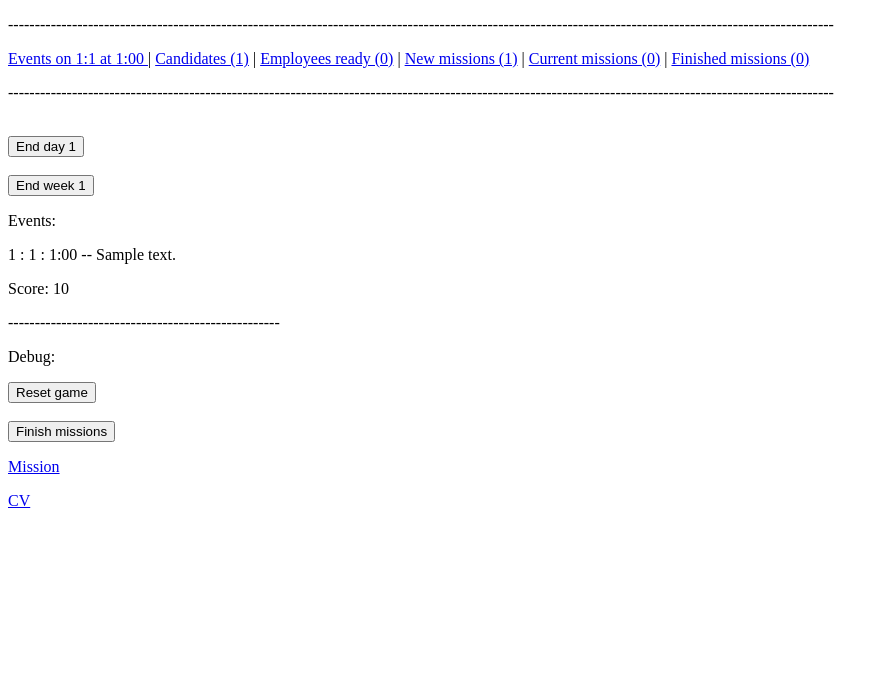
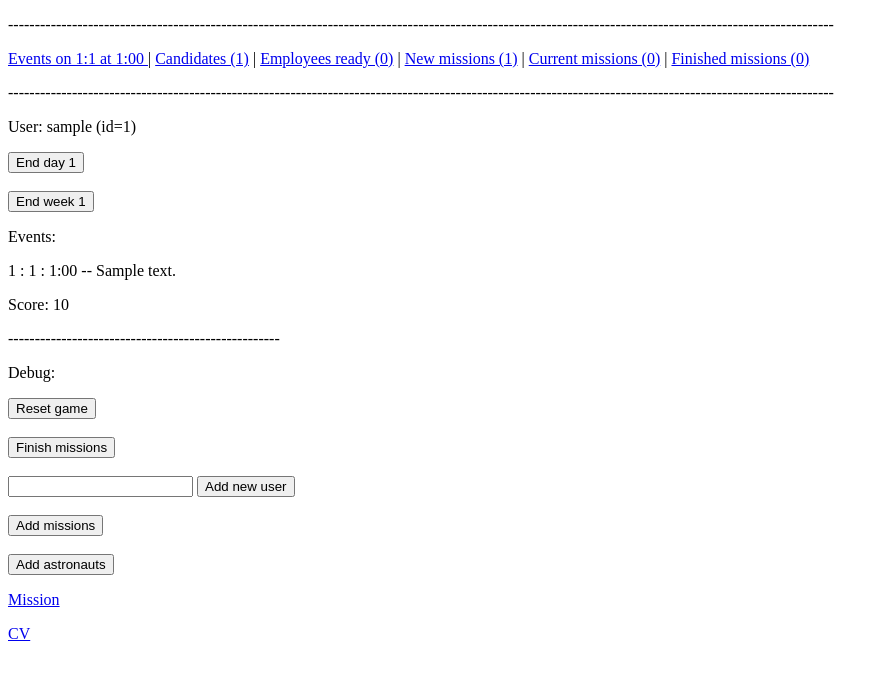
Before and after one commit to vitaly-chibrikov/etca_moonhr_django, a Django app: page / in a window 1280 px wide. Shown: the top 680 px of the page, without its empty margins (0-889 px from the left). Run offline with Django 4.2, Linux system fonts and the light colour scheme; tables that the repository leaves empty hold one stand-in row (values such as "Sample post").

Commit message:
New User and csrf_token

```diff
--- a/moonhr/templates/moonhr/home.html
+++ b/moonhr/templates/moonhr/home.html
@@ -8,19 +8,23 @@
 
 <body>
     {% include 'moonhr/main-menu.html' %}
-    <br />
+    <div>
+        <p>User: {{profile.current_user.user_name}} (id={{profile.current_user.pk}})</p>
+    </div>
     <div class="">
-        {% if profile.day < 5 %} <form action="/" method="get">
+        {% if profile.current_user.day < 5 %} <form action="/" method="post">
+            {% csrf_token %}
             <input type="hidden" name="end_day" value="1" />
-            <button type="submit">End day {{profile.day}}</button>
+            <button type="submit">End day {{profile.current_user.day}}</button>
             </form>
             {% endif %}
     </div>
     <br />
     <div>
-        <form action="/" method="get">
+        <form action="/" method="post">
+            {% csrf_token %}
             <input type="hidden" name="end_week" value="1" />
-            <button type="submit">End week {{profile.week}}</button>
+            <button type="submit">End week {{profile.current_user.week}}</button>
         </form>
     </div>
 
@@ -31,18 +35,38 @@
         {% endfor %}
     </div>
 
-    <p>Score: {{profile.score}}</p>
+    <p>Score: {{profile.current_user.score}}</p>
     <p>---------------------------------------------------</p>
     <p>Debug:</p>
     <div>
-        <form action="/" method="get">
+        <form action="/" method="post">
+            {% csrf_token %}
             <input type="hidden" name="reset_game" value="1" />
             <button type="submit">Reset game</button>
         </form>
         <br />
-        <form action="/" method="get">
+        <form action="/" method="post">
+            {% csrf_token %}
             <input type="hidden" name="finish_missions" value="1" />
             <button type="submit">Finish missions</button>
+        </form>
+        <br />
+        <form action="/" method="post">
+            {% csrf_token %}
+            <input name="new_user" value="" />
+            <button type="submit">Add new user</button>
+        </form>
+        <br />
+        <form action="/" method="post">
+            {% csrf_token %}
+            <input type="hidden" name="add_missions" value="1" />
+            <button type="submit">Add missions</button>
+        </form>
+        <br />
+        <form action="/" method="post">
+            {% csrf_token %}
+            <input type="hidden" name="add_astronauts" value="1" />
+            <button type="submit">Add astronauts</button>
         </form>
     </div>
     <div>
--- a/moonhr/templates/moonhr/main-menu.html
+++ b/moonhr/templates/moonhr/main-menu.html
@@ -1,6 +1,6 @@
 <div class="menu">
     <p>-----------------------------------------------------------------------------------------------------------------------------------------------------------</p>
-    <a href="/">Events on {{profile.week}}:{{profile.day}} at {{profile.time}}:00 </a> |
+    <a href="/">Events on {{profile.current_user.week}}:{{profile.current_user.day}} at {{profile.current_user.time}}:00 </a> |
     <a href="/candidates/">Candidates ({{profile.candidates}})</a> |
     <a href="/employees/">Employees ready ({{profile.ready}})</a> |
     <a href="/missions/">New missions ({{profile.new_missions}})</a> |
--- a/moonhr/templates/moonhr/tags-menu.html
+++ b/moonhr/templates/moonhr/tags-menu.html
@@ -4,8 +4,7 @@
     {% endfor %}
 </p>
 
-{% if tags_menu_obj.get_page %}
-<form action="{{tags_menu_obj.get_page}}" method="get">
+<form method="get">
     <select id="tag_select" name="add_tag_pk">
         {% for skill in tags_menu_obj.more_tags %}
         <option value="{{skill.id}}">{{skill.tag}}</option>
@@ -15,7 +14,7 @@
     <input type="hidden" name="contact_pk_to_view" value="{{user_astronaut.pk}}">
 </form>
 <br/>
-<form action="{{tags_menu_obj.get_page}}" method="get">
+<form method="get">
     <select id="tag_select" name="remove_tag_pk">
         {% for user_astronaut_tag in tags_menu_obj.user_astronaut_tags %}
         <option value="{{user_astronaut_tag.id}}">{{user_astronaut_tag.tag.tag}}</option>
@@ -25,4 +24,3 @@
     <input type="hidden" name="contact_pk_to_view" value="{{user_astronaut.pk}}">
 </form>
 <br/>
-{% endif %}
--- a/moonhr/views.py
+++ b/moonhr/views.py
@@ -28,6 +28,13 @@ class ContactListView(ListView):
     def get_employees(self):
         user_astronauts = UserAstronaut.objects.filter(user__pk=self.current_user.pk).exclude(
             status=ASTRONAUT_STATUS_CHOISES.CANDIDATE
+        )
+
+        return self.add_tags(user_astronauts)
+
+    def get_ready(self):
+        user_astronauts = UserAstronaut.objects.filter(user__pk=self.current_user.pk).filter(
+            status=ASTRONAUT_STATUS_CHOISES.READY
         )
 
         return self.add_tags(user_astronauts)
@@ -67,7 +74,17 @@ class MissionListView(ListView):
 def home_view(request):
     current_user = UserProfile.get_current()
 
-    reset_game = request.GET.get("reset_game")
+    new_user_name = request.POST.get("new_user")
+    if new_user_name:
+        new_user = UserProfile()
+        new_user.user_name = new_user_name
+        new_user.is_selected = True
+        current_user.is_selected = False
+        current_user.save()
+        new_user.save()
+        current_user = UserProfile.get_current()
+
+    reset_game = request.POST.get("reset_game")
     if reset_game == "1":
         mission_list = MissionListView()
         reset_missions(mission_list.get_finished_missions())
@@ -86,15 +103,15 @@ def home_view(request):
 
         current_user.reset()
 
-    finish_missions_get = request.GET.get("finish_missions")
+    finish_missions_get = request.POST.get("finish_missions")
     if finish_missions_get == "1":
         finish_missions()
 
-    end_day = request.GET.get("end_day")
+    end_day = request.POST.get("end_day")
     if end_day == "1":
         current_user.end_day()
 
-    end_week = request.GET.get("end_week")
+    end_week = request.POST.get("end_week")
     if end_week == "1":
         current_user.end_week()
         mission_list = MissionListView()
@@ -117,13 +134,28 @@ def home_view(request):
             current_user.save()
             user_mission.save()
 
+    add_missions = request.POST.get("add_missions")
+    if add_missions == "1":
+        missions = Mission.objects.all()
+        for mission in missions:
+            user_mission = UserMission()
+            user_mission.mission = mission
+            user_mission.user = current_user
+            user_mission.save()
+
+    add_astronauts = request.POST.get("add_astronauts")
+    if add_astronauts == "1":
+        astronauts = Astronaut.objects.all()
+        for astronaut in astronauts:
+            user_astronaut = UserAstronaut()
+            user_astronaut.astronaut = astronaut
+            user_astronaut.user = current_user
+            user_astronaut.save()
 
     profile = get_profile()
-    events = UserEvent.objects.filter(user__pk=current_user.pk)
+    events = UserEvent.objects.filter(user__pk=current_user.pk).order_by("-week", "-day", "-time")
 
-    return render(
-        request, "moonhr/home.html", {"profile": profile, "events": events}
-    )
+    return render(request, "moonhr/home.html", {"profile": profile, "events": events})
 
 
 def get_profile():
@@ -141,15 +173,12 @@ def get_profile():
     )
 
     profile = {
+        "current_user": current_user,
         "candidates": len(candidates),
         "ready": len(ready),
         "new_missions": len(new_missions),
         "current_missions": len(current_missions),
         "finished_missions": len(finished_missions),
-        "time": current_user.time,
-        "day": current_user.day,
-        "week": current_user.week,
-        "score": current_user.score
     }
     return profile
 
@@ -162,7 +191,7 @@ def finish_missions():
         user_mission.weeks_to_end = 0
         user_mission.change_status(
             MISSION_STATUS_CHOISES.FINISHED,
-            f"{user_mission.astronaut} finished mission in {user_mission.mission.place}",
+            f"{user_mission.user_astronaut.astronaut} finished mission in {user_mission.mission.place}",
         )
         current_user.score += user_mission.result.score
         current_user.save()
@@ -181,7 +210,7 @@ def finish_missions():
 def reset_missions(missions):
     for mission in missions:
         mission.result = None
-        mission.astronaut = None
+        mission.user_astronaut = None
         mission.status = MISSION_STATUS_CHOISES.NEW
         mission.weeks_to_end = UserMission.DEFAULT_WEEKS_TO_END
         mission.save()
@@ -206,17 +235,19 @@ def candidates_view(request):
     page_number = request.GET.get("page")
     page_obj = paginator.get_page(page_number)
 
-    return render(request, "moonhr/candidates.html", {"page_obj": page_obj, "message": message, "profile": get_profile()})
+    return render(
+        request, "moonhr/candidates.html", {"page_obj": page_obj, "message": message, "profile": get_profile()}
+    )
 
 
 def hire_astronaut(request):
     to_hire_pk = request.GET.get("contact_pk_to_hire")
     if to_hire_pk:
+        current_user = UserProfile.get_current()
+        current_user.do_work()
         user_astronaut = UserAstronaut.objects.get(pk=to_hire_pk)
         user_astronaut.change_status(ASTRONAUT_STATUS_CHOISES.READY, f"{user_astronaut.astronaut} joined ETCA")
         user_astronaut.save()
-        current_user = UserProfile.get_current()
-        current_user.do_work()
 
 
 def employees_view(request):
@@ -231,12 +262,16 @@ def employees_view(request):
     page_number = request.GET.get("page")
     page_obj = paginator.get_page(page_number)
 
-    return render(request, "moonhr/employees.html", {"page_obj": page_obj, "user_missions": user_missions, "profile": get_profile()})
+    return render(
+        request,
+        "moonhr/employees.html",
+        {"page_obj": page_obj, "user_missions": user_missions, "profile": get_profile()},
+    )
 
 
 def send_to_mission(request, user_missions):
-    user_astornaut_pk = request.GET.get("user_astornaut_pk")
-    user_mission_pk = request.GET.get("user_mission_pk")
+    user_astornaut_pk = request.POST.get("user_astornaut_pk")
+    user_mission_pk = request.POST.get("user_mission_pk")
 
     if None not in (user_astornaut_pk, user_mission_pk):
         current_user = UserProfile.get_current()
@@ -247,14 +282,14 @@ def send_to_mission(request, user_missions):
 
         user_astronaut = UserAstronaut.objects.get(pk=user_astornaut_pk)
         user_astronaut.status = ASTRONAUT_STATUS_CHOISES.ONMISSION
-        user_mission.astronaut = user_astronaut.astronaut
+        user_mission.user_astronaut = user_astronaut
 
         user_mission.change_status(
             MISSION_STATUS_CHOISES.INPROGRESS,
-            f"{user_mission.astronaut} started mission in {user_mission.mission.place}",
+            f"{user_mission.user_astronaut.astronaut} started mission in {user_mission.mission.place}",
         )
 
-        astronaut_skills = AstronautSkill.objects.filter(astronaut__pk=user_mission.astronaut.pk)
+        astronaut_skills = AstronautSkill.objects.filter(astronaut__pk=user_mission.user_astronaut.astronaut.pk)
         mission_skill_results = MissionSkillResult.objects.filter(mission__pk=user_mission.mission.pk)
         results = set()
         for mission_skill_result in mission_skill_results:
@@ -290,7 +325,7 @@ def cv_view(request):
         used_tags.append(user_astronaut_tag.tag)
         more_tags.remove(user_astronaut_tag.tag)
 
-    tags_menu_obj = {"user_astronaut_tags": user_astronaut_tags, "more_tags": more_tags, "get_page": "/cv/"}
+    tags_menu_obj = {"user_astronaut_tags": user_astronaut_tags, "more_tags": more_tags}
     profile = get_profile()
     return render(
         request,
@@ -329,10 +364,10 @@ def missions_view(request):
     page_number = request.GET.get("page")
     page_obj = paginator.get_page(page_number)
 
-    user_astronauts = contact_list.get_employees()
+    user_astronauts = contact_list.get_ready()
 
     current_user = UserProfile.get_current()
-    message = f"Current time: {current_user.time}: 00."
+    message = f"Current time: {current_user.time}:00."
     if current_user.time < UserProfile.TIME_DAY_END:
         message += " You can send astronauts to missions."
     else:
@@ -347,7 +382,7 @@ def missions_view(request):
             "user_missions": user_missions,
             "astronauts_count": len(user_astronauts) if user_astronauts else 0,
             "message": message,
-            "profile": get_profile()
+            "profile": get_profile(),
         },
     )
 
@@ -377,7 +412,13 @@ def workon_missions_view(request):
     page_obj = paginator.get_page(page_number)
 
     return render(
-        request, "moonhr/workon-missions.html", {"page_obj": page_obj, "finished": type_of_mission == "finished", "profile": get_profile()}
+        request,
+        "moonhr/workon-missions.html",
+        {
+            "page_obj": page_obj,
+            "finished": type_of_mission == "finished",
+            "profile": get_profile(),
+        },
     )
 
 
@@ -388,4 +429,8 @@ def mission_description_view(request):
 
     description = mission.correct_description()
 
-    return render(request, "moonhr/mission-description.html", {"page_obj": mission, "description": description, "profile": get_profile()})
+    return render(
+        request,
+        "moonhr/mission-description.html",
+        {"page_obj": mission, "description": description, "profile": get_profile()},
+    )
```
Also changed, not shown: moonhr/models.py (+4 -4 lines), moonhr/templates/moonhr/astronaut.html (added, +7 -0 lines), moonhr/templates/moonhr/candidates.html (+1 -7 lines), moonhr/templates/moonhr/cv.html (+3 -4 lines), moonhr/templates/moonhr/employees.html (+1 -10 lines), moonhr/templates/moonhr/missions.html (+5 -12 lines), moonhr/templates/moonhr/workon-missions.html (+4 -5 lines).
